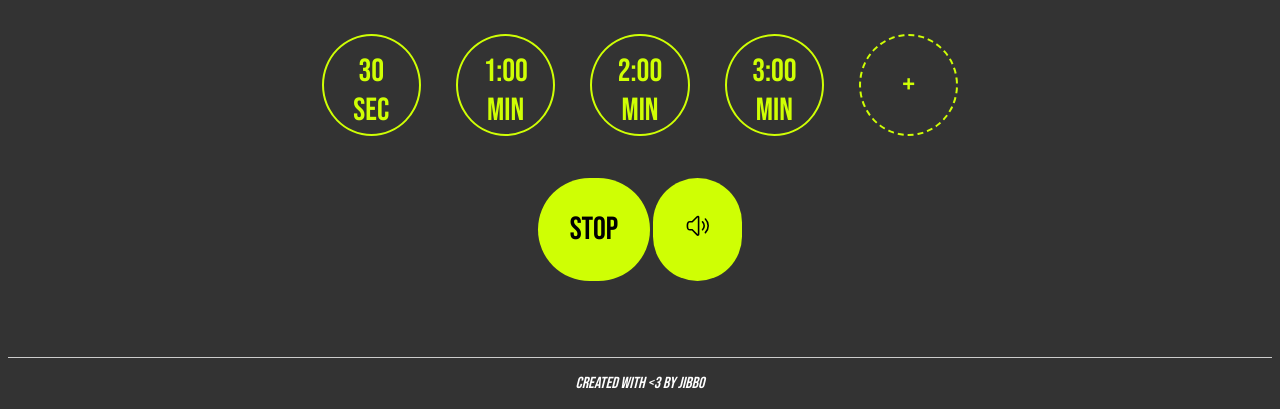
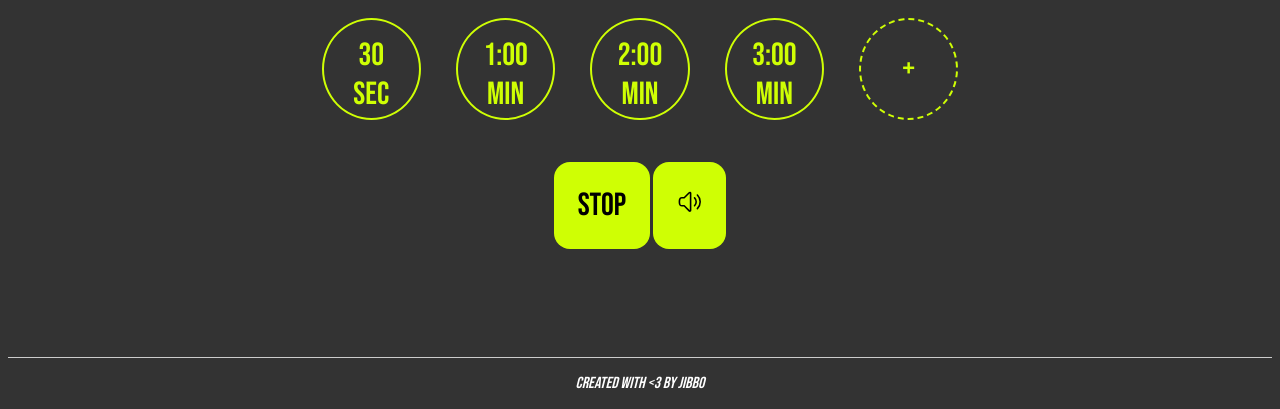
Before and after one commit to jibbo/gympal, a plain HTML site: page index.html in a window 1280 px wide. Shown: the part 399-808 px from the top of the page. Drawn offline with Linux system fonts and the light colour scheme.

Commit message:
Update index.html
small ui update

```diff
--- a/index.html
+++ b/index.html
@@ -54,9 +54,9 @@
 		background-color:#CFFF04;
 		font-size:xx-large;
 		font-family: 'Bebas Neue', Arial, Verdana, sans-serif;
-		padding:1em;
+		padding:0.75em;
 		text-align:center;
-		border-radius:2em;
+		border-radius:0.5em;
 		border:none;
 		color:black;
 		cursor:pointer;
```
